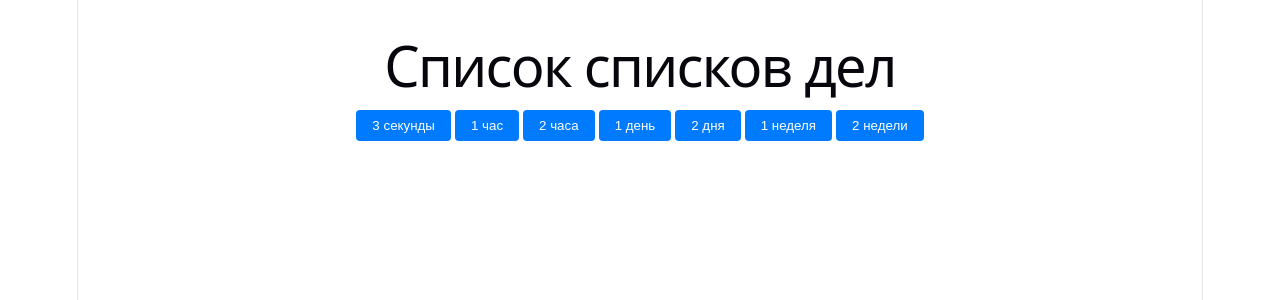
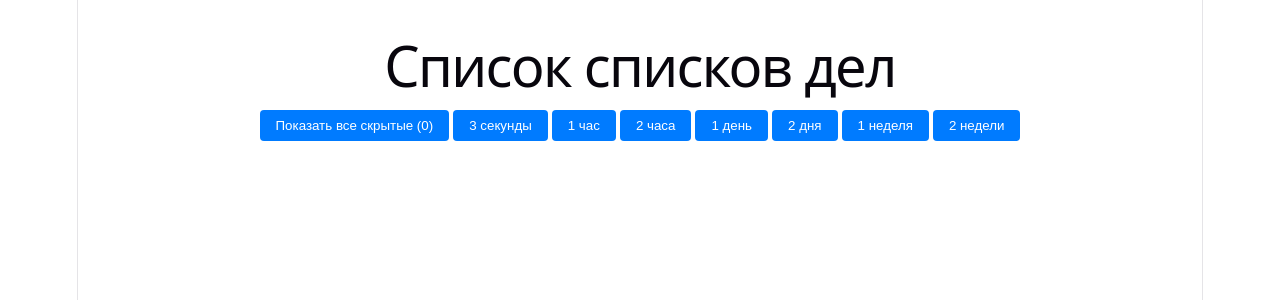
Before and after one commit to ErrorPixel-tech/Notebook, a React (Vite) app: page / in a window 1280 px wide. Shown: the top 300 px of the page. Built offline with nearby package versions, Linux system fonts and the light colour scheme.

Commit message:
hide buttun and logic added

```diff
--- a/src/app/slices/boardsSlice.js
+++ b/src/app/slices/boardsSlice.js
@@ -14,7 +14,8 @@ const boardsSlice = createSlice({
                 tasks: [],
                 createdAt: Date.now(),
                 expiresAt: (Date.now() + timeInSeconds * 1000),
-                isExpired: false
+                isExpired: false,
+                isHidden: false
             });
         },
         addTask(state, action) {
@@ -43,6 +44,18 @@ const boardsSlice = createSlice({
                     : list
             );
         },
+        toggleListHidden: (state, action) => {
+            const listId = action.payload;
+            const listIndex = state.lists.findIndex(list => list.id === listId);
+            if (listIndex !== -1) {
+                state.lists[listIndex].isHidden = !state.lists[listIndex].isHidden;
+            }
+        },
+        showAllLists: (state) => {
+            state.lists.forEach(list => {
+                list.isHidden = false;
+            });
+        },
         deleteList(state, action) {
             const { listId } = action.payload;
             state.lists = state.lists.filter(list => list.id !== listId);
@@ -65,5 +78,5 @@ const boardsSlice = createSlice({
     }
 });
 
-export const { addListWithTimer, markListExpired, addTask, toggleTask, deleteTask, deleteList } = boardsSlice.actions;
+export const { addListWithTimer, toggleListHidden, showAllLists, markListExpired, addTask, toggleTask, deleteTask, deleteList } = boardsSlice.actions;
 export default boardsSlice.reducer;
--- a/src/components/BoardLists.jsx
+++ b/src/components/BoardLists.jsx
@@ -1,5 +1,6 @@
 import { useDispatch, useSelector } from "react-redux";
 import { ListCard } from "./ListCard";
+import { showAllLists } from "../app/slices/boardsSlice";
 
 export const BoardLists = () => {
     const dispatch = useDispatch();
@@ -36,9 +37,18 @@ export const BoardLists = () => {
             return secondsA - secondsB;  // Восходящий порядок (скоро истекающие первыми)
         });
 
+    const visibleLists = sortedLists.filter(list => !list.isHidden);
+
     return (
         <div className="board">
             <div className="board__controls">
+                <button
+                    className="board__btn-add board__btn-show-all"
+                    onClick={() => dispatch(showAllLists())}
+                    disabled={visibleLists.length === lists.length} // если все видимы
+                >
+                    Показать все скрытые ({lists.length - visibleLists.length})
+                </button>
                 <button className="board__btn-add"
                     onClick={() => addListWithTimer(3)}>
                     3 секунды
@@ -69,7 +79,7 @@ export const BoardLists = () => {
                 </button>
             </div>
             <div className="board__lists">
-                {sortedLists.map((list) => (
+                {visibleLists.map((list) => (
                     <ListCard key={list.id} list={list} />
                 ))}
                 {/* {lists.map((list) => (
--- a/src/components/ListCard.jsx
+++ b/src/components/ListCard.jsx
@@ -2,7 +2,7 @@
 import { useDispatch } from "react-redux";
 import { TaskItem } from "./TaskItem";
 import { useEffect, useState } from "react";
-import { deleteList, addTask, markListExpired } from "../app/slices/boardsSlice";
+import { deleteList, addTask, toggleListHidden, markListExpired } from "../app/slices/boardsSlice";
 
 export const ListCard = ({ list }) => {
     const dispatch = useDispatch();
@@ -84,6 +84,14 @@ export const ListCard = ({ list }) => {
 
     let cardContent;
 
+    if (list.isHidden) {
+        return (
+            <div className="list-card list-card--hidden">
+                <h3>{list.title} (скрыт)</h3>
+            </div>
+        );
+    }
+
     if (list.isExpired) {
         cardContent = (
             <div className="list-card">
@@ -109,6 +117,12 @@ export const ListCard = ({ list }) => {
                     <button className="list-card__btn-add" onClick={handleAddTask}>
                         Добавить задачу
                     </button>
+                    <button
+                        className="list-card__btn-add list-card__btn-hide"
+                        onClick={() => dispatch(toggleListHidden(list.id))}
+                    >
+                        Скрыть
+                    </button>
                     <button className="list-card__btn-add" onClick={handleDeleteList}>
                         Удалить список
                     </button>
```
